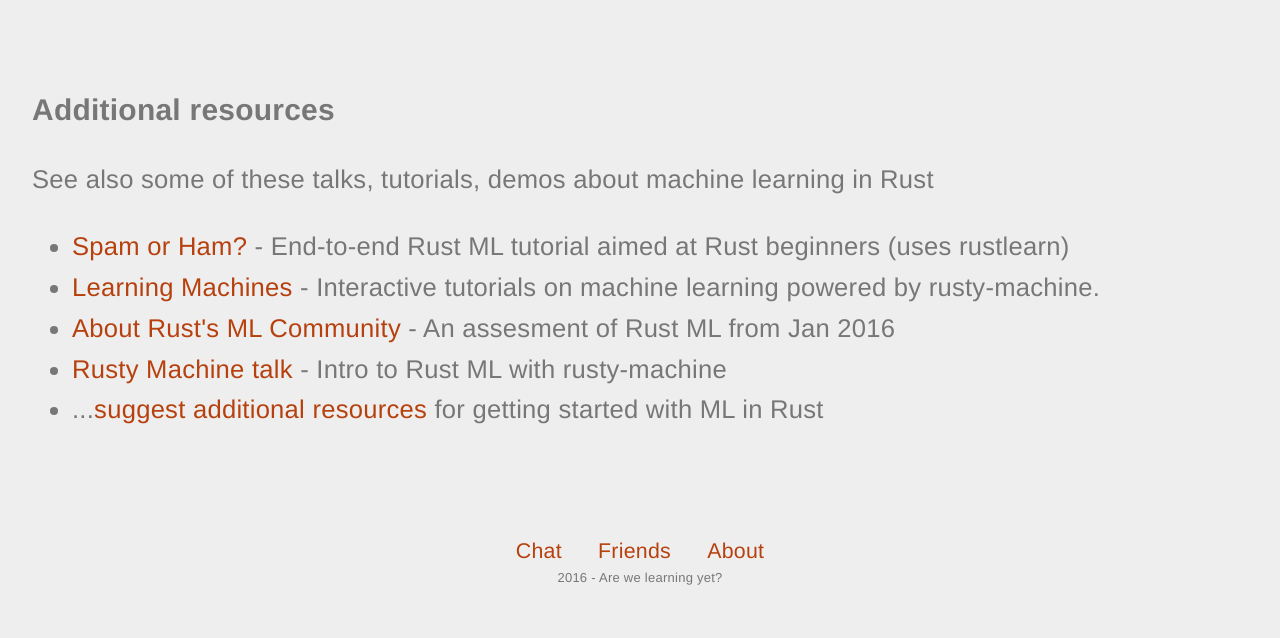
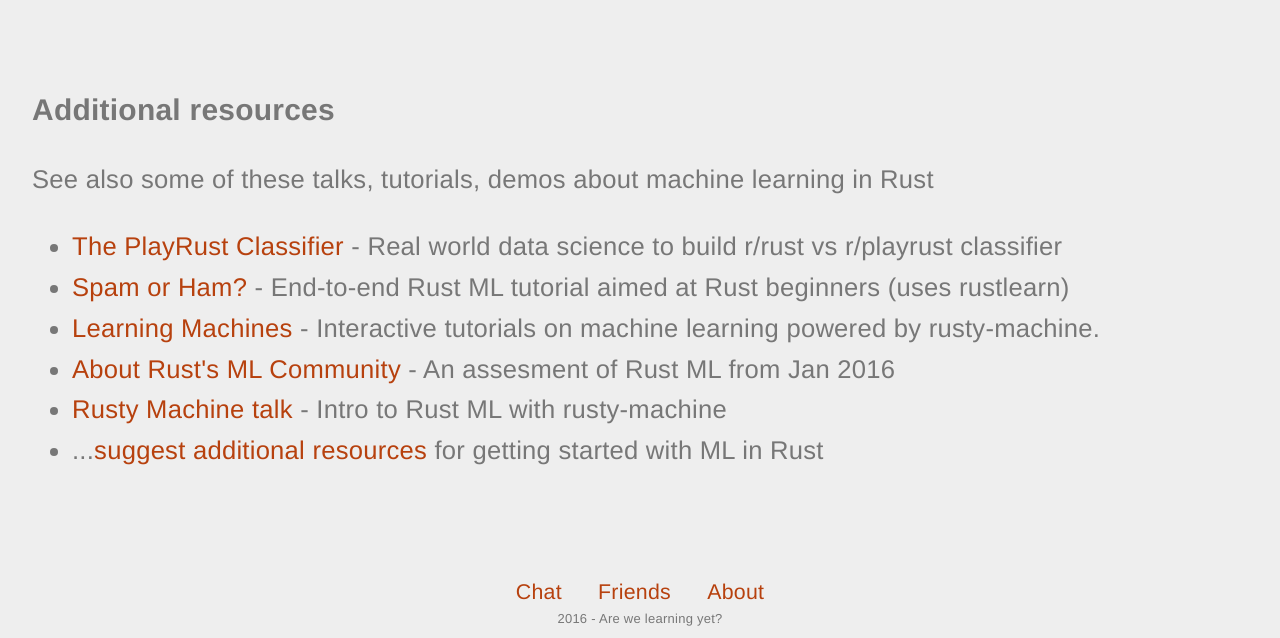
Before and after one commit to anowell/are-we-learning-yet, a Jekyll site: the page built from index.html, in a window 1280 px wide and 900 px high, scrolled down 1524 px, cut to the strip 262-900 px from the top of the window. Built offline with Jekyll 4.4.1, drawn with Linux system fonts in a browser that asks for light colours; before the commit the page ends 2383 px from its top, so only the background shows below that.

Commit message:
Add link to r/playrust classifier synopsis

```diff
--- a/index.html
+++ b/index.html
@@ -79,6 +79,10 @@ skip_tiles: [3,4,8]
 
     <ul>
       <li>
+        <a href="http://www.suchin.co/2016/09/13/The-PlayRust-Classifier/">The PlayRust Classifier</a> -
+        Real world data science to build r/rust vs r/playrust classifier
+      </li>
+      <li>
         <a href="https://github.com/rust-community/rustbridge/tree/master/workshops/machine_learning">Spam or Ham?</a> -
         End-to-end Rust ML tutorial aimed at Rust beginners (uses rustlearn)
       </li>
```
